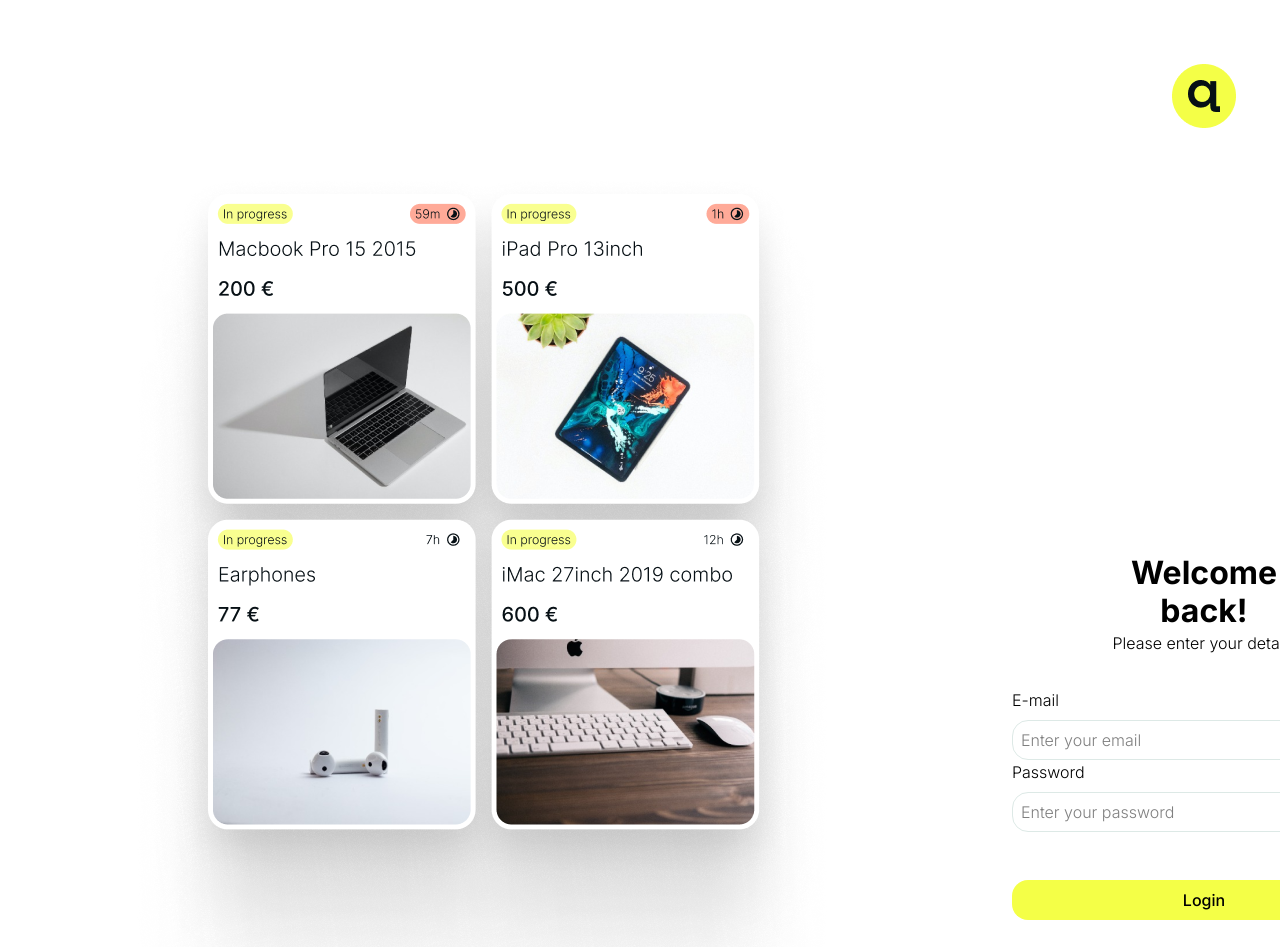
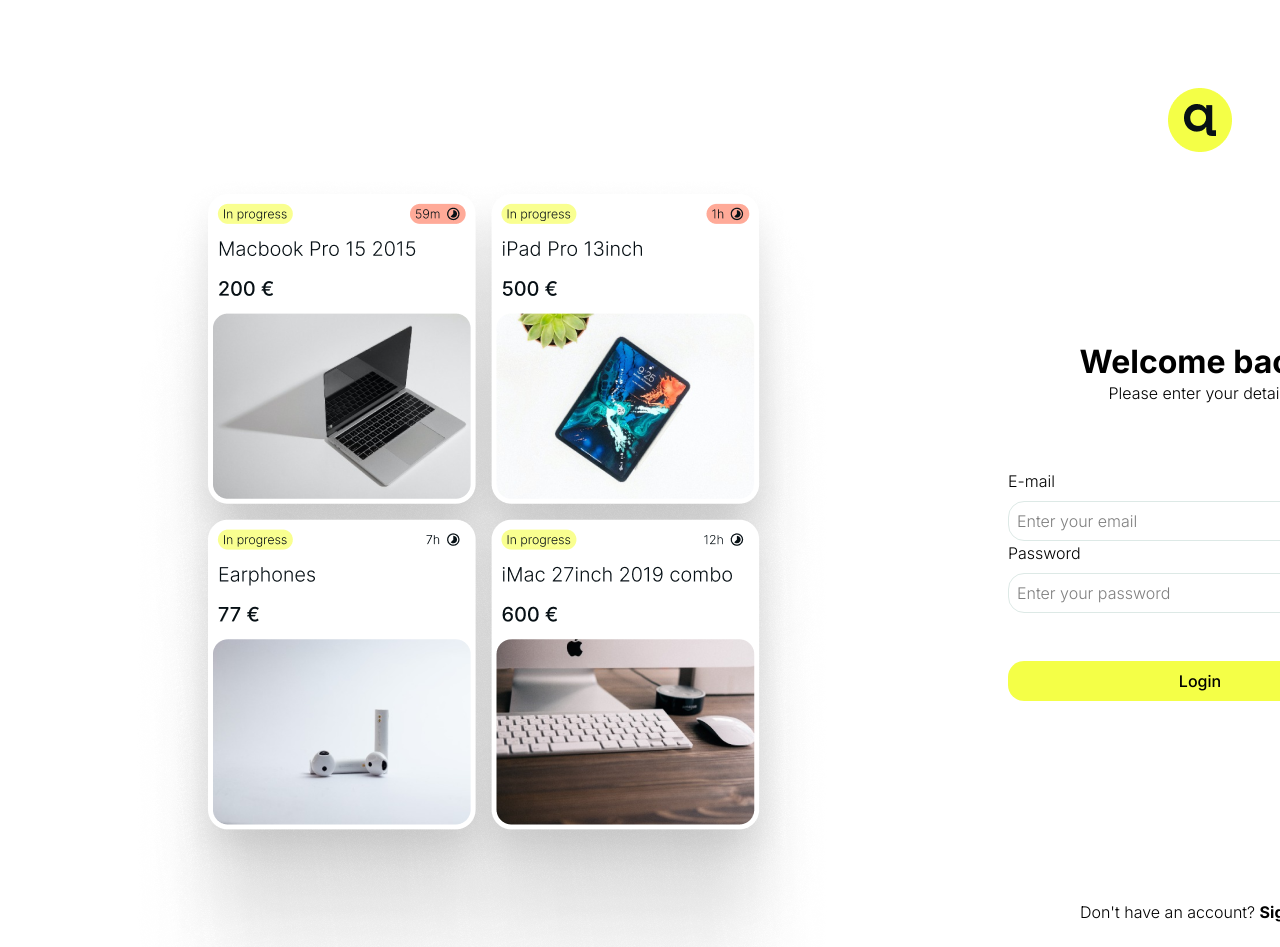
Before and after one commit to AlenCirikovic/auctionbay-frontend, a React (Vite) app: page /login in a window 1280 px wide. Shown: the top 947 px of the page. Built offline with nearby package versions, Linux system fonts and the light colour scheme.

Commit message:
design hotfix

```diff
--- a/src/pages/Home.tsx
+++ b/src/pages/Home.tsx
@@ -1,13 +1,12 @@
 import type { FC } from "react";
 import { Link } from "react-router";
-import AuctionCard from "../components/cards/AuctionCard";
 
 const Home: FC = () => {
     return (
         <>
-            <div className="flex flex-col justify-center items-center text-center">
+            <div className="flex flex-col w-full h-full justify-center items-center text-center p-[32px] gap-[32px]">
 
-                <div className="w-[715px] h-[133px] text-center justify-items-normal gap-[8px]">
+                <div className="flex flex-col justify-center items-center text-center w-[715px] h-[133px] gap-[8px]">
                     <h1 className="text-[64px] font-bold leading-[120%]">E-auctions made easy!</h1>
                     <p className="font-light leading-[24px] text-[16px] text-center">Simple way for selling your unused products, or getting a deal on product you want!</p>
                 </div>
@@ -17,8 +16,8 @@
                     <button className="rounded-[16px] bg-[#F4FF47] font-medium text-[#071015] pt-[8px] pl-[16px] pr-[16px] pb-[8px] py-2 px-4 gap-[8px]">Start bidding</button>
                 </Link>
 
-                <div className="w-[1144px] h-[812.39px] rounded-[32px] border-[#272D2D] border-solid border-[8px]">
-                    <img className="h-[100%] w-[100%]" src="images/Auctions.png" alt="Auctions iamge" />
+                <div className="w-[1144px] h-[812.39px] rounded-[32px] border-[#272D2D] border-[8px]">
+                    <img className="h-fit w-fit rounded-[32px]" src="images/Auctions.png" alt="Auctions iamge" />
                 </div>
 
             </div>
--- a/src/pages/Login.tsx
+++ b/src/pages/Login.tsx
@@ -13,7 +13,7 @@
 
     const onSubmit = async (data: LoginUserFields) => {
         try {
-            const response = await axios.post('http://localhost:3000/auth/login', data,{
+            const response = await axios.post('http://localhost:3000/auth/login', data, {
                 withCredentials: true
             })
             if (response.data?.statusCode === 400) {
@@ -42,18 +42,22 @@
             <div className="flex flex-row w-[1440px] h-[1024px] top-[1364px] left-[192px] justify-center">
                 <img className="w-[968px] h-[1024px]" src="images/register-login-page.png" alt="RegisterPic" />
 
-                <div className="flex flex-col h-[1024px] w-[472px] gap-[8px] pt-[64px] pr-[32px] pb-[64px] pl-[32px] rounded-[32px] justify-between items-center">
-                    <div className="w-[64px] h-[64px] gap-[32px]">
+                <div className="flex flex-col h-full w-full gap-[8px] justify-between items-baseline">
+                    <div className="w-fit h-full p-[8px] gap-[8px]">
+                        <div className="w-[448px] h-full rounded-[32px] justify-between pt-[64px] pr-[32px] pb-[64px] pl-[32px]">
+
+                            <div className="flex text-center justify-center items-center w-full h-fit rounded-[100px] p-[16px] gap-[16px] mb-[175px]">
                                 <img className="w-[64px] h-[64px]" src="logotypes/logo.png" alt="Logotip" />
                             </div>
 
-                    <div className="flex flex-col w-[384px] h-[398px] gap-[64px] items-center justify-center">
-                        <div className="w-[240px] h-[70px] gap-[8px] text-center">
+
+                            <div className="flex flex-col w-full h-fit gap-[64px] items-center justify-center">
+                                <div className="w-fit h-fit gap-[8px] text-center">
                                     <h1 className="font-bold text-[32px] leading-[120%]">Welcome back!</h1>
                                     <p className="font-light text-[16px] leading-[24px]">Please enter your details</p>
                                 </div>
 
-                        <div className="w-[384px] h-[264px] gap-[32px]">
+                                <div className="w-full h-fit gap-[32px]">
                                     <form onSubmit={handleSubmit(onSubmit)} className="w-[384px] h-[192px] gap-[16px]">
                                         <div className="w-[384px] h-[192px] gap-[16px]">
                                             <div className="flex flex-col w-[384px] h-[72px] gap-[8px]">
@@ -112,8 +116,13 @@
                                     </form>
                                 </div>
 
-                        <div className="h-[24px] w-[245px] text-center">
+                                <div className="h-[24px] w-[245px] text-center mt-[175px]">
                                     <p className="font-light text-[16px] leading-[24px]">Don't have an account? <Link className="font-bold text-[16px] leading-[24px]" to={'/signin'}>Sign Up</Link></p>
+                                </div>
+                            </div>
+
+
+
                         </div>
                     </div>
                 </div>
--- a/src/pages/Register.tsx
+++ b/src/pages/Register.tsx
@@ -39,8 +39,8 @@
       <div className="flex flex-row w-[1440px] h-[1024px] top-[1364px] left-[192px] justify-center">
         <img className="w-[968px] h-[1024px]" src="images/register-login-page.png" alt="RegisterPic" />
 
-        <div className="flex flex-col h-[1024px] w-[472px] gap-[8px] pt-[64px] pr-[32px] pb-[64px] pl-[32px] rounded-[32px] justify-between items-center">
-          <div className="w-[64px] h-[64px] gap-[32px]">
+        <div className="flex flex-col h-[1024px] w-[472px] gap-[8px] pt-[64px] pr-[32px] pb-[64px] pl-[32px] rounded-[32px] justify-center items-center">
+          <div className="w-[64px] h-[64px] gap-[32px] mb-[100px]">
             <img className="w-[64px] h-[64px]" src="logotypes/logo.png" alt="Logotip" />
           </div>
 
```
Lines whose indentation alone changed are shown as unchanged.
